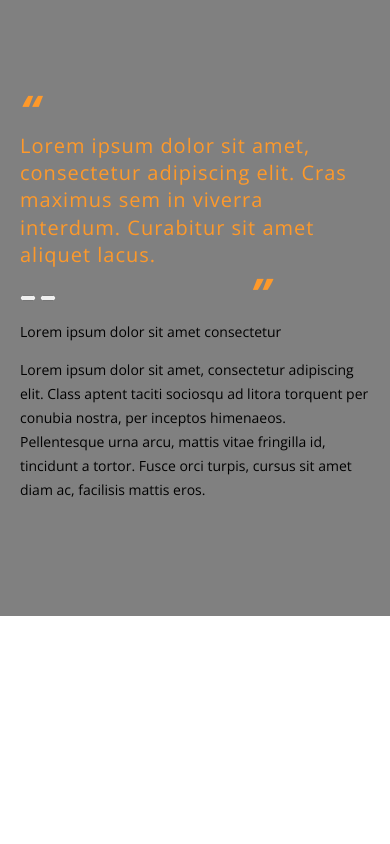
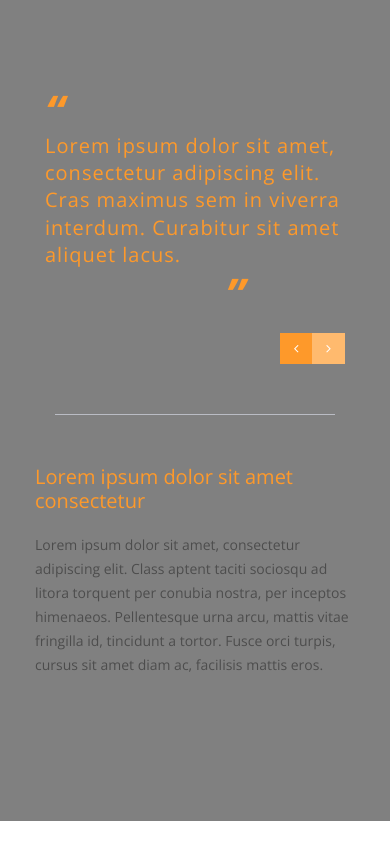
Before and after one commit to jiannejose/organic, a website: page guidelines/section.html in a window 390 px wide. Drawn offline with nearby package versions, Linux system fonts and the light colour scheme.

Commit message:
Section: Mobile

```diff
--- a/assets/scss/components/c-section.scss
+++ b/assets/scss/components/c-section.scss
@@ -8,8 +8,13 @@
   margin: 0 20px;
 }
 
+//QUOTE
+
 .c-section__quote {
   color: $orange-900;
+  padding: 0 15px;
+  max-width: 300px;
+  margin: 0 auto;
 }
 
 .c-section__quote-preview {
@@ -29,10 +34,81 @@
     font-style: italic;
     line-height: 0.5em;
   }
-
 }
 
 .c-section__quote-preview span:last-child {
   float: right;
   padding-right: 100px;
 }
+
+.c-section__quote-buttons {
+  text-align: right;
+  padding: 50px 0;
+
+  & > :nth-child(2) {
+    margin-left: -4px;
+    background-color: $orange-500;
+  }
+}
+
+button {
+  border: none;
+  background-color: $orange-900;
+
+  i {
+    padding: 8px;
+    color: $white-900;
+    font-weight: 900;
+  }
+}
+
+button:hover {
+  cursor: pointer;
+}
+
+.border {
+  width: 80%;
+  height: 1px;
+  background-color: #BABCC4;
+  margin: 0 auto;
+}
+
+/*breakpoint*/
+
+@include breakpoint(medium) {
+
+  .border {
+    width: 95%;
+  }
+}
+
+@include breakpoint(large) {
+
+  .border {
+    width: 1px;
+    height: 300px;
+  }
+}
+
+//ABOUT
+.c-section__about {
+  padding: 30px 15px;
+}
+
+.c-section__title p {
+  color: $orange-900;
+  font-size: $font-medium;
+  font-weight: 300;
+}
+
+.c-section__details p {
+  opacity: 0.4;
+}
+
+/*breakpoint*/
+@include breakpoint(medium) {
+
+  .c-section__title p {
+    font-size: $font-large;
+  }
+}
--- a/assets/scss/generic/body.scss
+++ b/assets/scss/generic/body.scss
@@ -1,5 +1,6 @@
 body {
   font-family: $font-primary;
   font-size: 14px;
+  outline: none;
   margin: 0;
 }
--- a/assets/scss/objects/o-container.scss
+++ b/assets/scss/objects/o-container.scss
@@ -1,11 +1,11 @@
 .o-container {
-  max-width: 1100px;
+  max-width: 1100px !important;
 }
 
 @include breakpoint(medium) {
 
   .o-container {
-    margin: 0 100px;
+    margin: 0 100px !important;
   }
 
 }
@@ -13,7 +13,7 @@
 @include breakpoint(large) {
 
   .o-container {
-    margin: 0 150px;
+    margin: 0 150px !important;
   }
 
 }
@@ -21,7 +21,7 @@
 @include breakpoint(1440px) {
 
   .o-container {
-    margin: 0 250px;
+    margin: 0 250px !important;
   }
 
 }
--- a/guidelines/section.html
+++ b/guidelines/section.html
@@ -5,6 +5,7 @@
         <meta charset="utf-8" />
         <title>Section</title>
         <link href="https://fonts.googleapis.com/css?family=Open+Sans:300,300i,400,400i,600,600i,700,700i,800,800i" rel="stylesheet">
+        <link rel="stylesheet" href="https://cdnjs.cloudflare.com/ajax/libs/font-awesome/4.7.0/css/font-awesome.min.css" />
         <link rel="stylesheet" href="../dist/styles.css" />
     </head>
 
```
Also changed, not shown: guidelines/hero.html (+1 -0 lines), guidelines/nav.html (+1 -0 lines), dist/styles.css, 1 other file.
